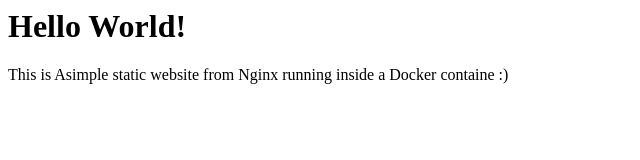
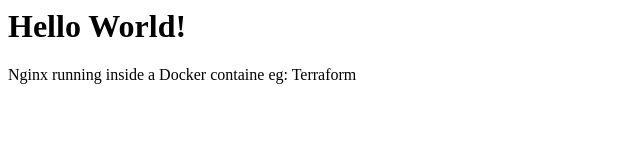
Before and after one commit to zeineldin/docker-nginx-sandbox, a plain HTML site: page index.html in a window 1280 px wide. Shown: the whole page, without its empty margins (0-640 px from the left). Drawn offline with Linux system fonts and the light colour scheme.

Commit message:
Update index.html

```diff
--- a/index.html
+++ b/index.html
@@ -1,3 +1,3 @@
 <h1>Hello World!</h1>
 
-<p>This is Asimple static website from Nginx running inside a Docker containe :) </p>
+<p> Nginx running inside a Docker containe eg: Terraform </p>
```
